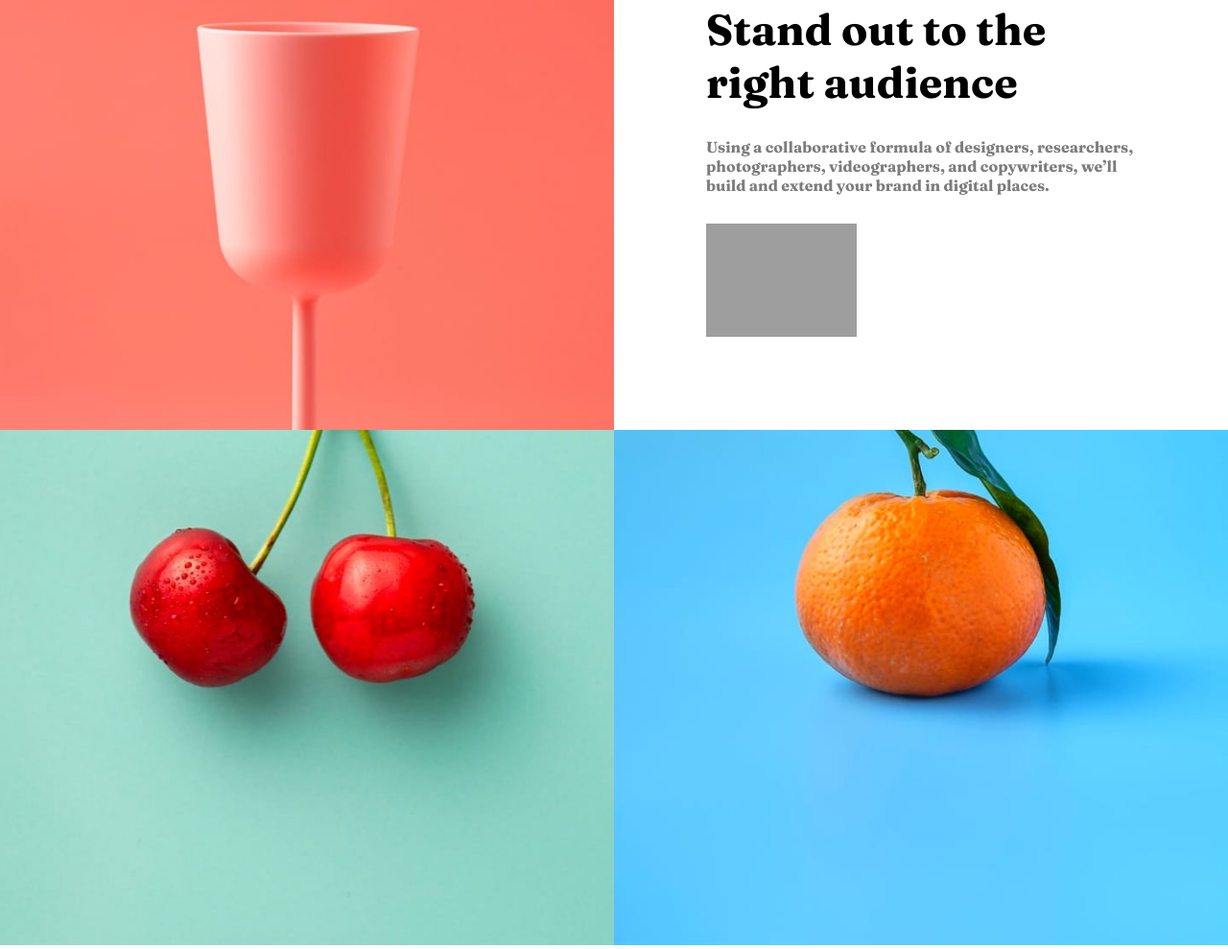
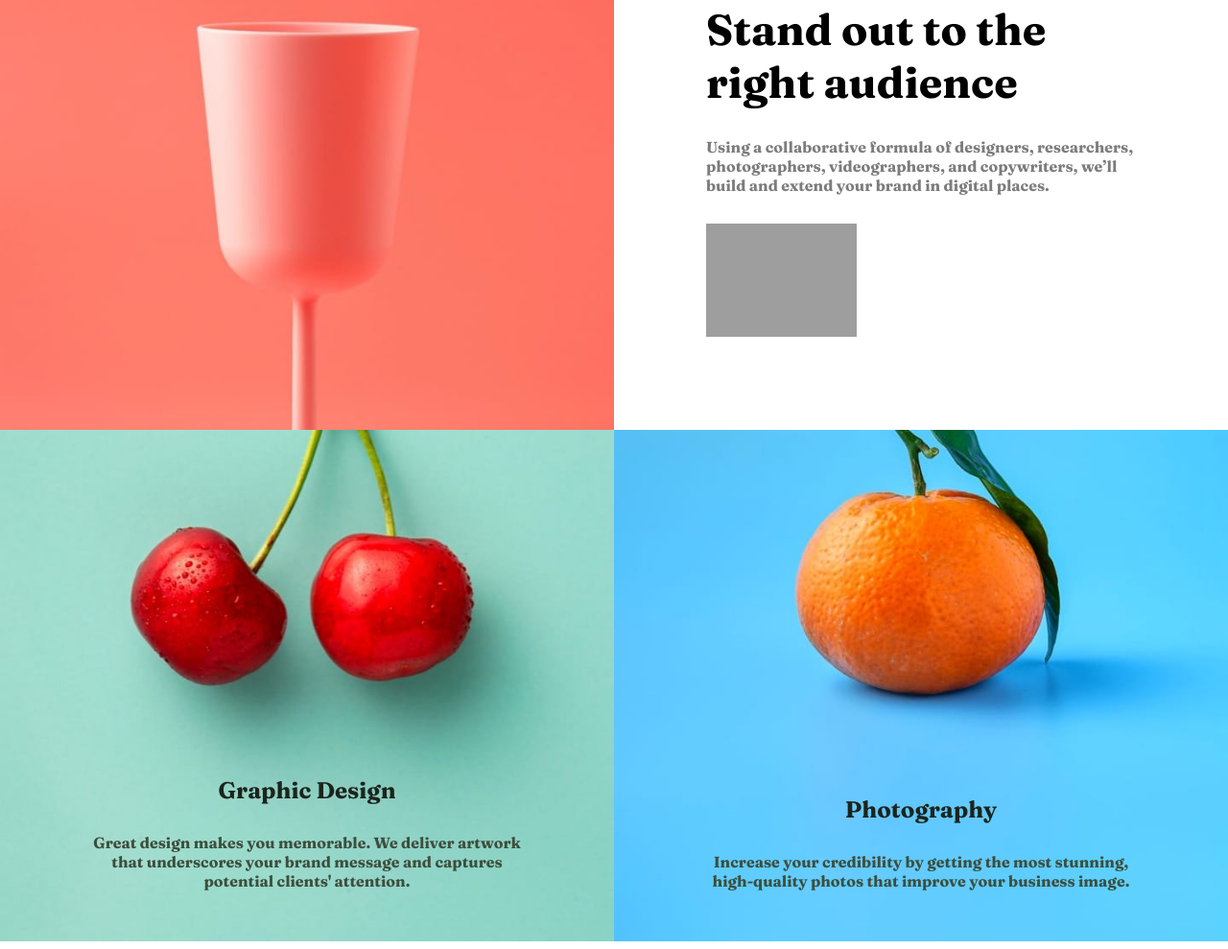
Before and after one commit to LoaW/sunnyside-agency, a plain HTML site: page index.html in a window 1280 px wide. Shown: the part 1267-2256 px from the top of the page at 96% size. Drawn offline with Linux system fonts and the light colour scheme; grey boxes are pictures that could not be loaded.

Commit message:
Deadline version

```diff
--- a/assets/style.scss
+++ b/assets/style.scss
@@ -2,17 +2,16 @@
 * {
     margin: 0;
     padding: 0;
-    font-family: 'Barlow', sans-serif;
-    font-family: 'Fraunces', serif;
+    font-family: "Barlow", sans-serif;
+    font-family: "Fraunces", serif;
 }
-
 
 //header
 .banner {
     background-color: rgb(18, 18, 230);
     height: 80vh;
     min-height: 600px;
-    background-image: url('photos/image-header.jpg');
+    background-image: url("photos/image-header.jpg");
     background-position: center bottom;
     background-size: cover;
     display: flex;
@@ -26,17 +25,17 @@
         justify-content: space-between;
         align-items: center;
 
-        .menu{
+        .menu {
             display: flex;
             font-size: 20px;
             color: white;
             align-items: center;
         }
-        .menu span{
+        .menu span {
             margin-right: 20px;
             cursor: pointer;
         }
-        .contact{
+        .contact {
             background-color: white;
             color: black;
             padding: 8px 30px;
@@ -44,13 +43,13 @@
             cursor: pointer;
             transition: 0.2s all ease-in-out;
         }
-        .contact:hover{
-            background-color: #77CDF5;
+        .contact:hover {
+            background-color: #77cdf5;
             color: white;
         }
     }
 
-    .main{
+    .main {
         display: flex;
         flex-direction: column;
         align-items: center;
@@ -60,18 +59,17 @@
         color: white;
         font-weight: bold;
 
-        .arrow{
+        .arrow {
             margin-bottom: 320px;
         }
-
     }
 }
 
-
-//section des deux premières cases
+//section 1
 .section1 {
     display: flex;
-    height: 350;
+    height: 35%;
+    width: auto;
 
     img {
         width: 100%;
@@ -110,11 +108,10 @@
     }
 }
 
-
-// section 2
+//section 2
 .section2 {
     display: flex;
-    height: 350;
+    height: 35%;
 
     img {
         width: 100%;
@@ -148,56 +145,43 @@
         }
     }
 
-    .left, .right {
+    .left,.right {
         flex: 1;
     }
 }
 
+//section 3
+.section3 {
+    display: flex;
+    height: 35%;
+    width: auto;
 
-// section 3 test
-
-.section3{
-    display: flex;
-    height: 350;
-    width: auto;
-}
-
-.section3 img {
+    img {
         width: 100%;
         height: 100%;
         object-fit: cover;
     }
 
-.section3 .right{
+    .left, .right {
         display: flex;
         align-items: center;
         justify-content: center;
+        position: relative;
+        flex: 1;
+
+        .text-container{
+            position: absolute;
+            text-align: center;
+            bottom: 10%;
+            width: 70%;
         }
-
-.section3 .left, .right{
-    flex: 1;
+        h2{
+            margin-bottom: 30px;
+            color: #1c241c;
+            font-weight: bold;
         }
-
-
-//section 3
-/* .section3{
-    display: flex;
-    height: 350px;
-    align-content: center;
-    justify-content: center;
+        p{
+            color: #3d4e3d;
         }
-
-.section3 > img{
-    width: 100%;
-    height: 100%;
-    object-fit: cover;
     }
-
-.section3 .text-container{
-    position: absolute;
 }
-
-.section3 .left .right{
-    flex: 1;
-}
-*/
--- a/index.html
+++ b/index.html
@@ -12,7 +12,7 @@
     <link href="https://fonts.googleapis.com/css2?family=Barlow:wght@600&family=Fraunces:opsz,wght@9..144,700;9..144,900&display=swap" rel="stylesheet">
 </head>
 <body>
-    <main class="wrapper">
+    <main class="container">
         <section class="banner">
             <header class="header">
                 <img class="logo" src="https://svgur.com/i/Zvd.svg" alt="logo-sunny">
@@ -67,11 +67,17 @@
         <section class="section3">
             <article class="left">
                 <img src="assets/photos/image-graphic-design.jpg" alt="cherry">
-
+                <div class="text-container">
+                    <h2>Graphic Design</h2>
+                    <p>Great design makes you memorable. We deliver artwork that underscores your brand message and captures potential clients' attention.</p>
+                </div>
             </article>
             <article class="right">
                 <img src="assets/photos/image-photography.jpg" alt="orange">
-
+                <div class="text-container">
+                    <h2>Photography</h2>
+                    <p>Increase your credibility by getting the most stunning, high-quality photos that improve your business image.</p>
+                </div>
             </article>
         </section3>
     </main>
```
Also changed, not shown: assets/style.css, 1 other file. Lines whose indentation alone changed are shown as unchanged.
